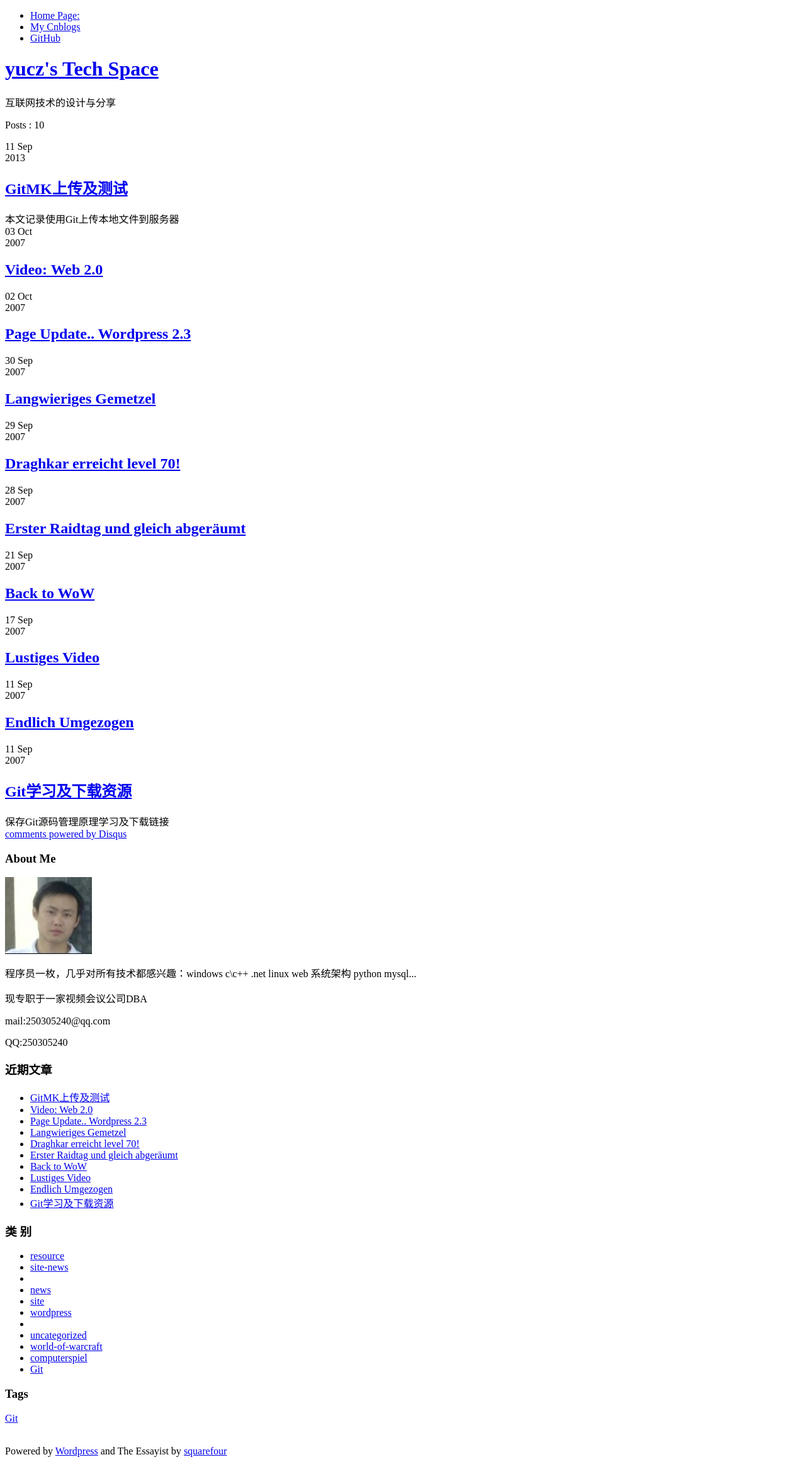
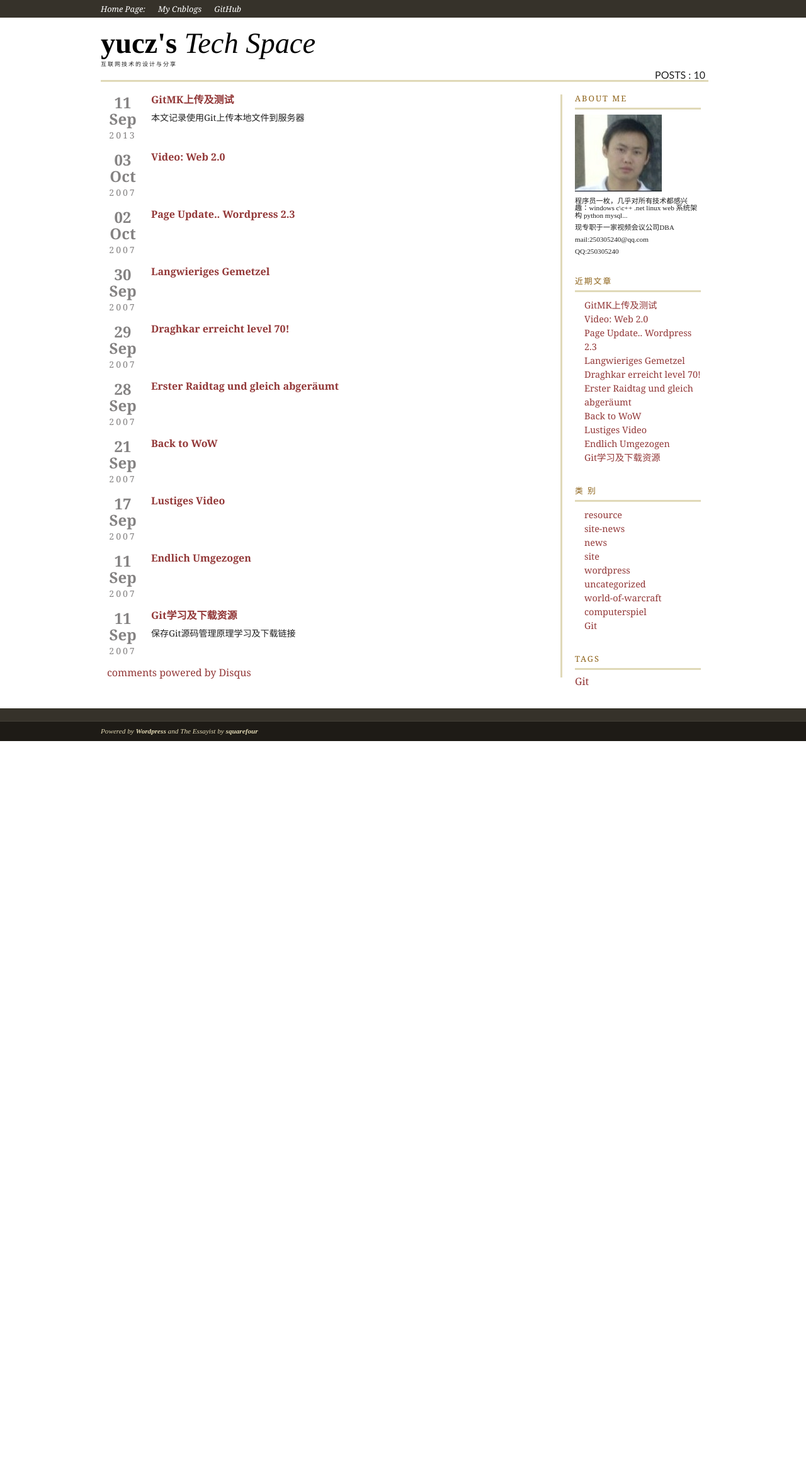
Before and after one commit to yucz/yucz.github.com, a Jekyll site: the page built from index.html, in a window 1280 px wide. Shown: the whole page at 63% size. Built offline with Jekyll 4.4.1, drawn with Linux system fonts in a browser that asks for light colours; comment, search, counter and statistics services are not loaded; after the commit the page ends 1177 px from its top, so only the background shows below that.

Commit message:
Update default.html

```diff
--- a/_layouts/default.html
+++ b/_layouts/default.html
@@ -3,7 +3,7 @@
 <head profile="http://gmpg.org/xfn/11">
 <meta http-equiv="Content-Type" content="text/html; charset=UTF-8" />
 <title>yucz's Tech Space</title>
-<link rel="stylesheet" href="http://yucz.github.io/yuczblog/assert/css/style.css" type="text/css" media="screen">
+<link rel="stylesheet" href="/assert/css/style.css" type="text/css" media="screen">
 		<script type="text/javascript">
 
   var _gaq = _gaq || [];
```
